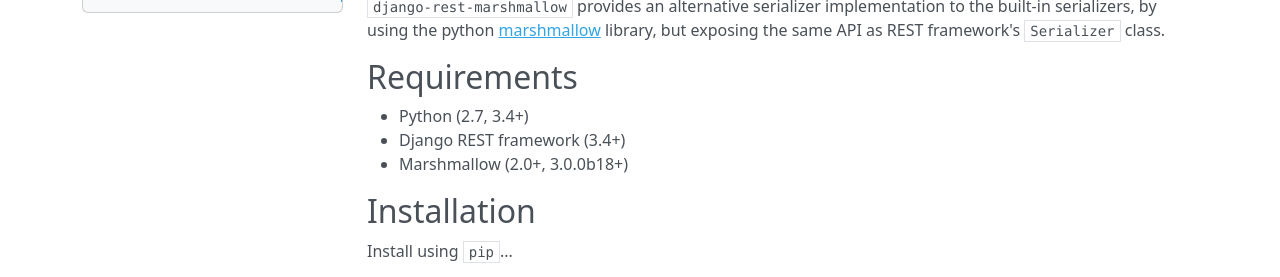
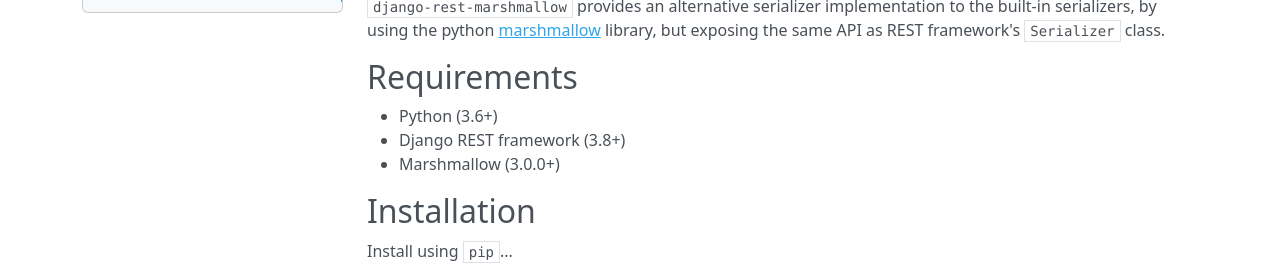
Before and after one commit to marshmallow-code/django-rest-marshmallow, an MkDocs documentation site: the page built from docs/index.md, in a window 1280 px wide and 900 px high. Shown: the part 357-634 px from the top of the window. Built offline with MkDocs 1.6.1, drawn with Linux system fonts in a browser that asks for light colours; nearby versions of some CDN libraries; some of the changed text lies outside the part shown.

Commit message:
Support Python 3.6-3.9; drop Python 2 and marshmallow 2 (#154)
* Support 3.6-3.9; drop Python 2 and marshmallow 2

* Update docs and changelog

* Don't test against py39 yet

Stable 3.9 not supported in Travis CI yet

```diff
--- a/.travis.yml
+++ b/.travis.yml
@@ -1,9 +1,9 @@
 language: python
 
 python:
+  - "3.8"
+  - "3.7"
   - "3.6"
-  - "3.5"
-  - "2.7"
 
 cache: pip
 script: skip
@@ -24,7 +24,7 @@
 
     - stage: release
       if: tag IS present
-      python: "3.6"
+      python: "3.8"
       script: skip
       deploy:
         provider: pypi
--- a/docs/index.md
+++ b/docs/index.md
@@ -21,9 +21,9 @@
 
 ## Requirements
 
-* Python (2.7, 3.4+)
-* Django REST framework (3.4+)
-* Marshmallow (2.0+, 3.0.0b18+)
+* Python (3.6+)
+* Django REST framework (3.8+)
+* Marshmallow (3.0.0+)
 
 ## Installation
 
@@ -162,6 +162,11 @@
 
 ## Changelog
 
+### 5.0.0 (unreleased)
+
+* Drop support for Python 2 and marshmallow 2.
+  Only Python>=3.6 and marshmallow>=3 are supported.
+
 ### 4.0.2 (2020-03-19)
 
 * Fix serializing `Date` field
--- a/requirements.txt
+++ b/requirements.txt
@@ -1,7 +1,7 @@
 # Minimum Django and REST framework version
 Django>=1.11.14,<4.0
 djangorestframework>=3.6,<3.12
-marshmallow>=2.15.3,<4.0
+marshmallow>=3.0,<4.0
 
 # Test requirements
 pytest
```
Also changed, not shown: README.md (+2 -2 lines), setup.py (+4 -3 lines), 1 other file.
